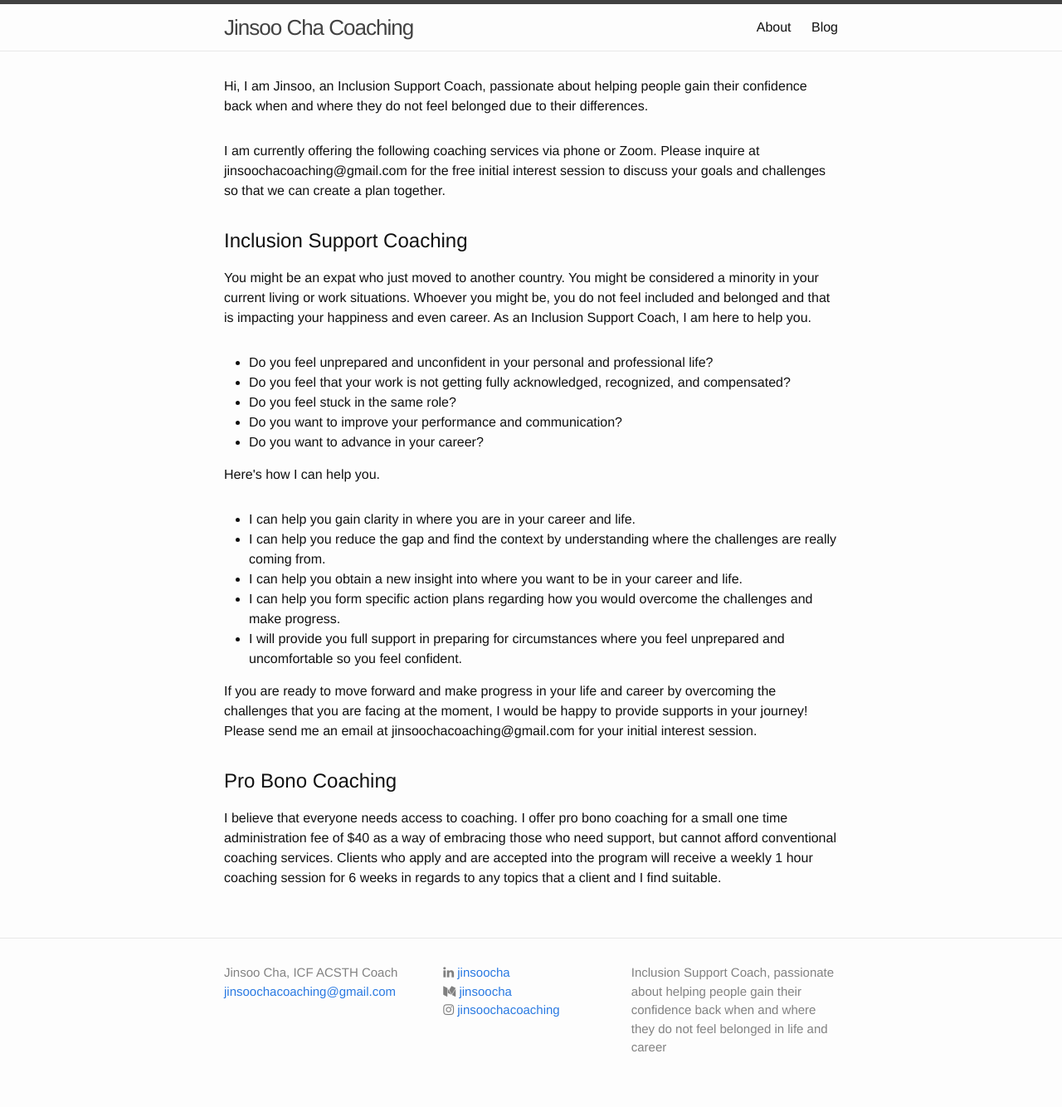
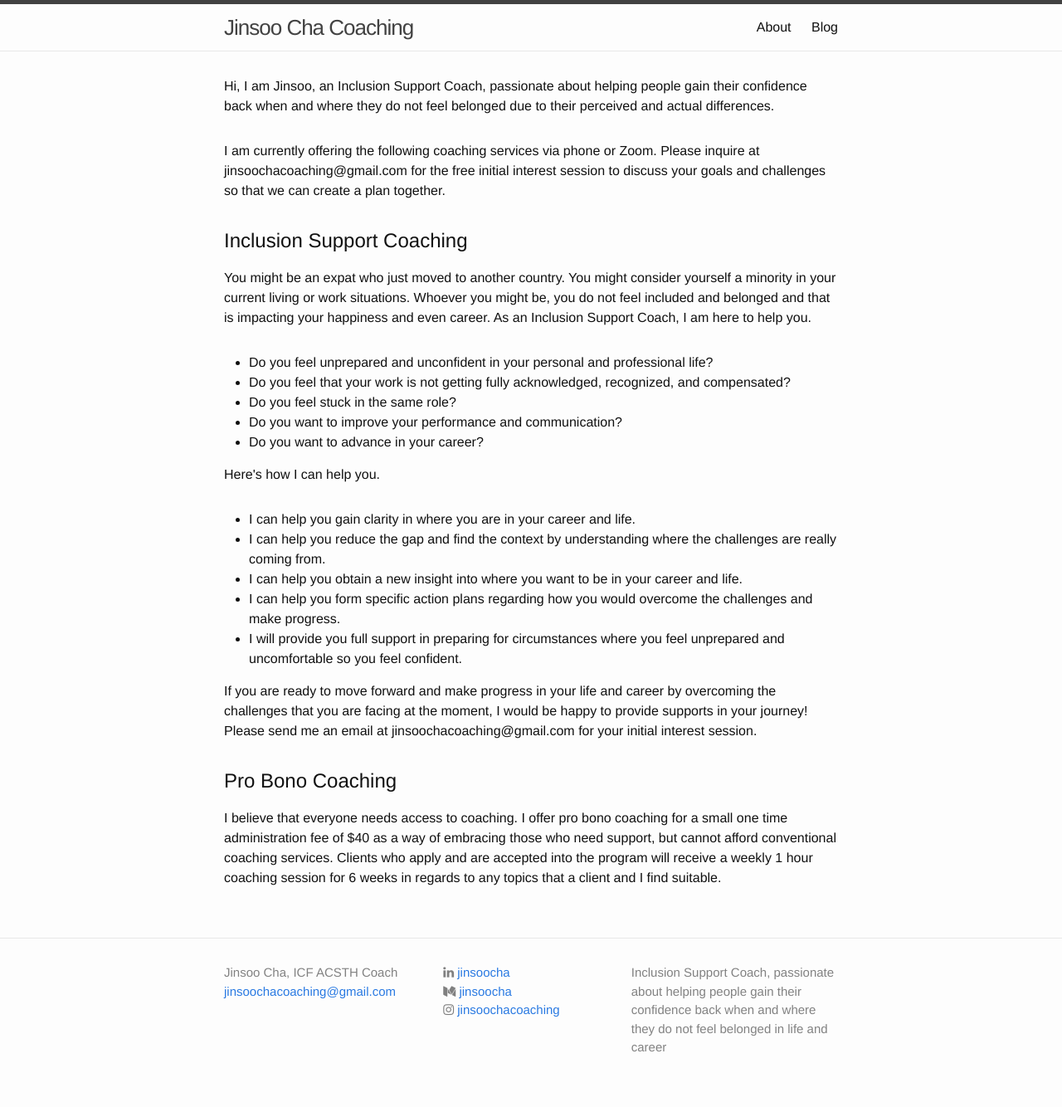
Before and after one commit to jinsoocha/jinsoocha.github.io, a Jekyll site: the page built from index.html, in a window 1280 px wide. Shown: the whole page at 83% size. Built offline with Jekyll 4.4.1, drawn with Linux system fonts in a browser that asks for light colours; nearby versions of some CDN libraries.

Commit message:
Update index.html

```diff
--- a/index.html
+++ b/index.html
@@ -4,11 +4,11 @@ layout: default
 
 <div class="home">
   <div class="intro">
-    <p class="post-content">Hi, I am Jinsoo, an Inclusion Support Coach, passionate about helping people gain their confidence back when and where they do not feel belonged due to their differences.</p>
+    <p class="post-content">Hi, I am Jinsoo, an Inclusion Support Coach, passionate about helping people gain their confidence back when and where they do not feel belonged due to their perceived and actual differences.</p>
     <p class="post-content">I am currently offering the following coaching services via phone or Zoom. Please inquire at jinsoochacoaching@gmail.com for the free initial interest session to discuss your goals and challenges so that we can create a plan together.</p>
     <div class="intro-block">
       <h2 class="post-heading">Inclusion Support Coaching</h2>
-      <p class="post-content">You might be an expat who just moved to another country. You might be considered a minority in your current living or work situations. Whoever you might be, you do not feel included and belonged and that is impacting your happiness and even career. As an Inclusion Support Coach, I am here to help you.</p>
+      <p class="post-content">You might be an expat who just moved to another country. You might consider yourself a minority in your current living or work situations. Whoever you might be, you do not feel included and belonged and that is impacting your happiness and even career. As an Inclusion Support Coach, I am here to help you.</p>
       <ul>
         <li>Do you feel unprepared and unconfident in your personal and professional life?</li>
         <li>Do you feel that your work is not getting fully acknowledged, recognized, and compensated?</li>
```
